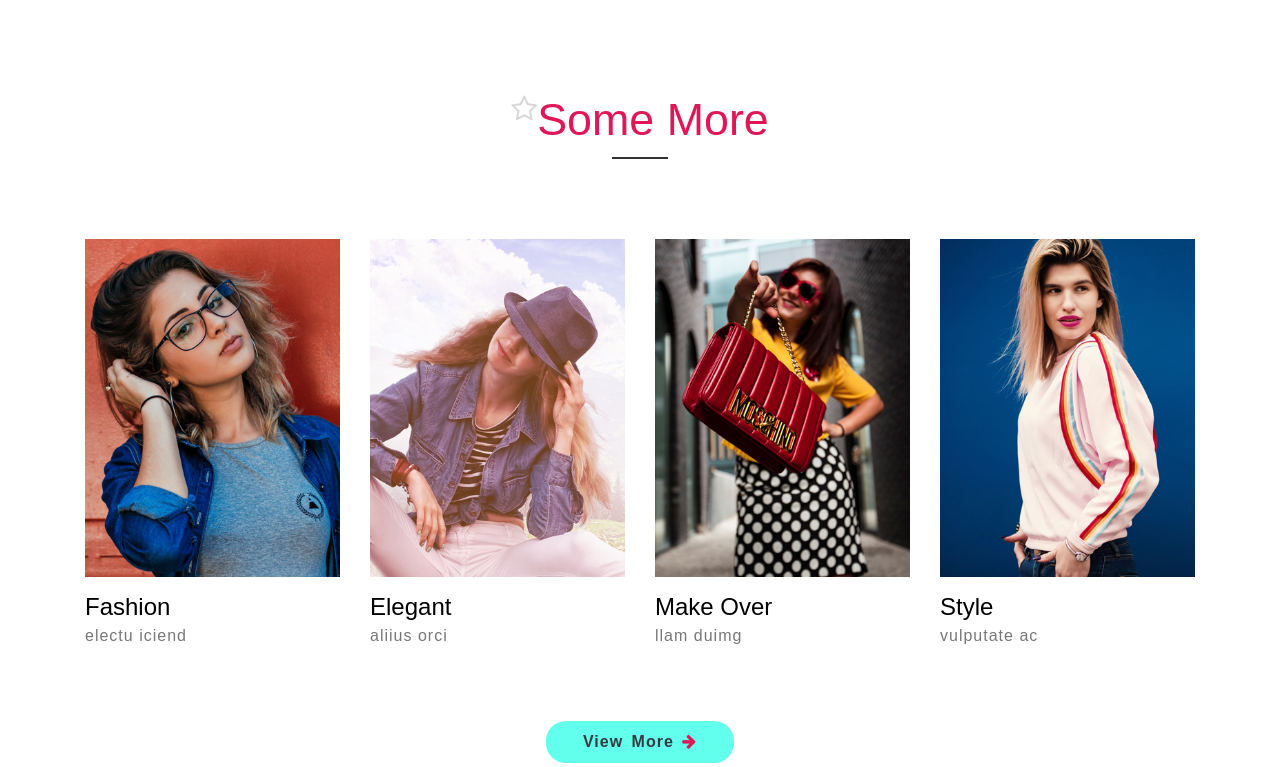
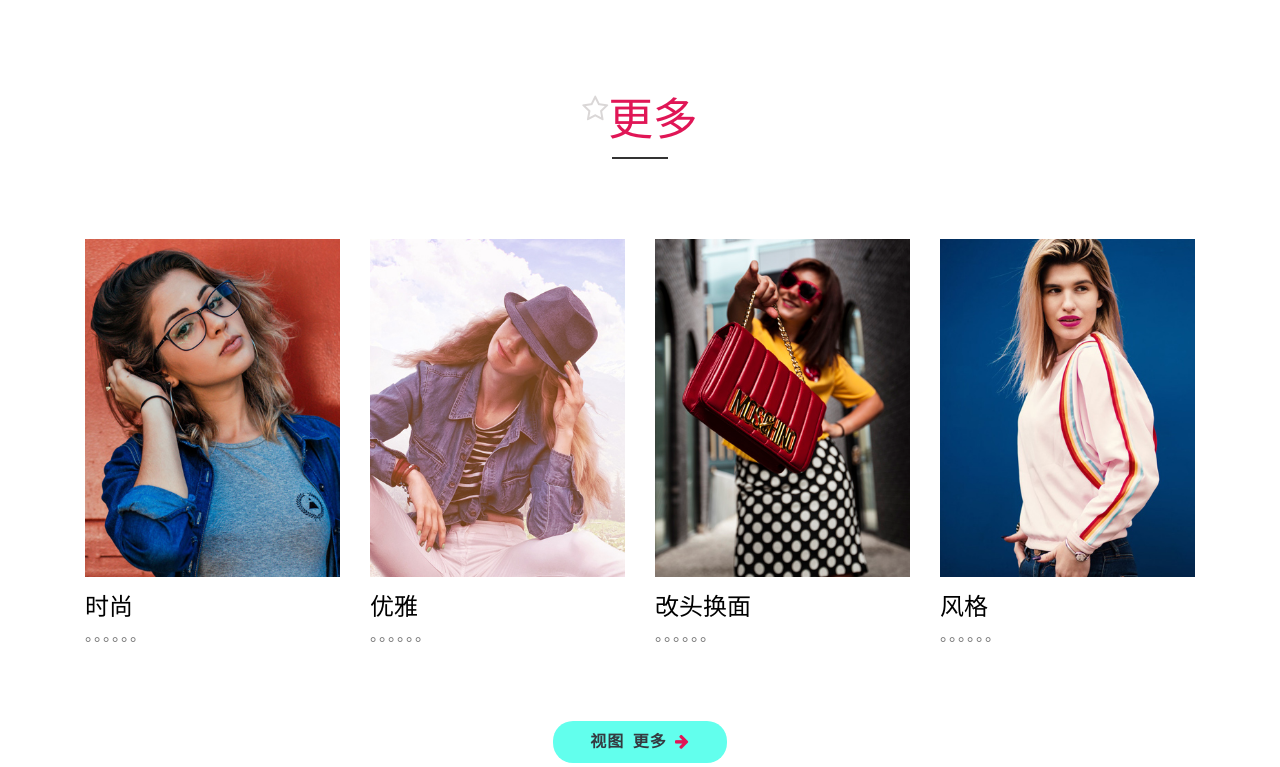
Before and after one commit to arendelle123/arendelle, a plain HTML site: page index.html in a window 1280 px wide. Shown: the part 2173-2940 px from the top of the page. Drawn offline with Linux system fonts and the light colour scheme.

Commit message:
Update index.html

```diff
--- a/index.html
+++ b/index.html
@@ -163,8 +163,7 @@
                                     <h4>环球时尚</h4>
                                     <p>Vestibulum ante ipsum primis in faucibus orci luctus et ultrices posuere cubilia
                                         Curae</p>
-                                    <a href="portfolio.html" class="text-capitalize serv_link btn bg-theme1 mt-4">view
-                                        more <span class="fa fa-arrow-right" aria-hidden="true"></span></a>
+                                    <a href="portfolio.html" class="text-capitalize serv_link btn bg-theme1 mt-4">视图 更多 <span class="fa fa-arrow-right" aria-hidden="true"></span></a>
                                 </div>
                             </div>
                         </div>
@@ -214,8 +213,7 @@
                                     <p>Vestibulum ante ipsum primis in faucibus orci luctus et ultrices posuere
                                         cubilia
                                         Curae</p>
-                                    <a href="portfolio.html" class="text-capitalize serv_link btn bg-white text-dark mt-4">view
-                                        more <span class="fa fa-arrow-right text-dark" aria-hidden="true"></span></a>
+                                    <a href="portfolio.html" class="text-capitalize serv_link btn bg-white text-dark mt-4">视图 更多 <span class="fa fa-arrow-right text-dark" aria-hidden="true"></span></a>
                                 </div>
                             </div>
                         </div>
@@ -230,7 +228,7 @@
         <div class="container py-lg-5">
             <div class="title-desc">
                 <h3 class="main-title-w3pvt text-center text-theme1 text-capitalize"><sup><span class="fa fa-star-o"
-                            aria-hidden="true"></span></sup>some more</h3>
+                            aria-hidden="true"></span></sup>更多</h3>
                 <span class="line-wthree"></span>
             </div>
             <div class="row py-md-5">
@@ -240,8 +238,8 @@
                     </div>
 
                     <div class="serv-desc-w3ls mt-3">
-                        <h4>fashion</h4>
-                        <p>electu iciend</p>
+                        <h4>时尚</h4>
+                        <p>。。。。。。</p>
                     </div>
 
                 </div>
@@ -251,8 +249,8 @@
                     </div>
 
                     <div class="serv-desc-w3ls mt-3">
-                        <h4>elegant</h4>
-                        <p>aliius orci</p>
+                        <h4>优雅</h4>
+                        <p>。。。。。。</p>
                     </div>
 
                 </div>
@@ -262,8 +260,8 @@
                     </div>
 
                     <div class="serv-desc-w3ls mt-3">
-                        <h4>make over</h4>
-                        <p>llam duimg</p>
+                        <h4>改头换面</h4>
+                        <p>。。。。。。</p>
                     </div>
 
                 </div>
@@ -273,14 +271,14 @@
                     </div>
 
                     <div class="serv-desc-w3ls mt-3">
-                        <h4>style</h4>
-                        <p>vulputate ac</p>
+                        <h4>风格</h4>
+                        <p>。。。。。。</p>
                     </div>
 
                 </div>
             </div>
             <div class="text-center">
-                <a href="about.html" class="text-capitalize serv_link btn bg-theme2 text-dark mt-4">view more <span
+                <a href="about.html" class="text-capitalize serv_link btn bg-theme2 text-dark mt-4">视图 更多 <span
                         class="text-theme1 fa fa-arrow-right" aria-hidden="true"></span></a>
             </div>
         </div>
@@ -301,7 +299,7 @@
                         volutpat non eros ut vulpuuctor, ornare auctor mi.Commodo a felis
                         lpuuctor nein.</p>
                     <div class="ml-auto text-right">
-                        <a href="#more" class="text-capitalize serv_link btn bg-theme1 scroll mt-4">view more <span
+                        <a href="#more" class="text-capitalize serv_link btn bg-theme1 scroll mt-4">视图 更多 <span
                                 class="fa fa-arrow-right" aria-hidden="true"></span></a>
                     </div>
                 </div>
@@ -324,12 +322,12 @@
                         <img src="images/p3.jpg" alt="img" class="img-fluid img-thumbnail">
                     </div>
                     <div class="serv-desc-w3ls mt-3 text-center">
-                        <h4>make over</h4>
+                        <h4>改头换面</h4>
                     </div>
                 </div>
                 <div class="col-lg-3 col-6 team-grids mb-lg-0  mb-4">
                     <div class="serv-desc-w3ls mb-3 text-center">
-                        <h4>style</h4>
+                        <h4>风格</h4>
                     </div>
 
                     <div class="services-grid-w3ls">
@@ -341,12 +339,12 @@
                         <img src="images/p1.jpg" alt="img" class="img-fluid img-thumbnail">
                     </div>
                     <div class="serv-desc-w3ls mt-3 text-center">
-                        <h4>fashion</h4>
+                        <h4>时尚</h4>
                     </div>
                 </div>
                 <div class="col-lg-3 col-6 team-grids mt-sm-0 mt-4">
                     <div class="serv-desc-w3ls mb-3 text-center">
-                        <h4>elegant</h4>
+                        <h4>优雅</h4>
                     </div>
                     <div class="services-grid-w3ls">
                         <img src="images/p2.jpg" alt="img" class="img-fluid img-thumbnail">
@@ -354,7 +352,7 @@
                 </div>
             </div>
             <div class="text-center">
-                <a href="coming_soon.html" class="text-capitalize serv_link btn bg-theme2 text-dark mt-4">view more
+                <a href="coming_soon.html" class="text-capitalize serv_link btn bg-theme2 text-dark mt-4">视图 更多
                     <span class="text-theme1 fa fa-arrow-right" aria-hidden="true"></span></a>
             </div>
         </div>
```
